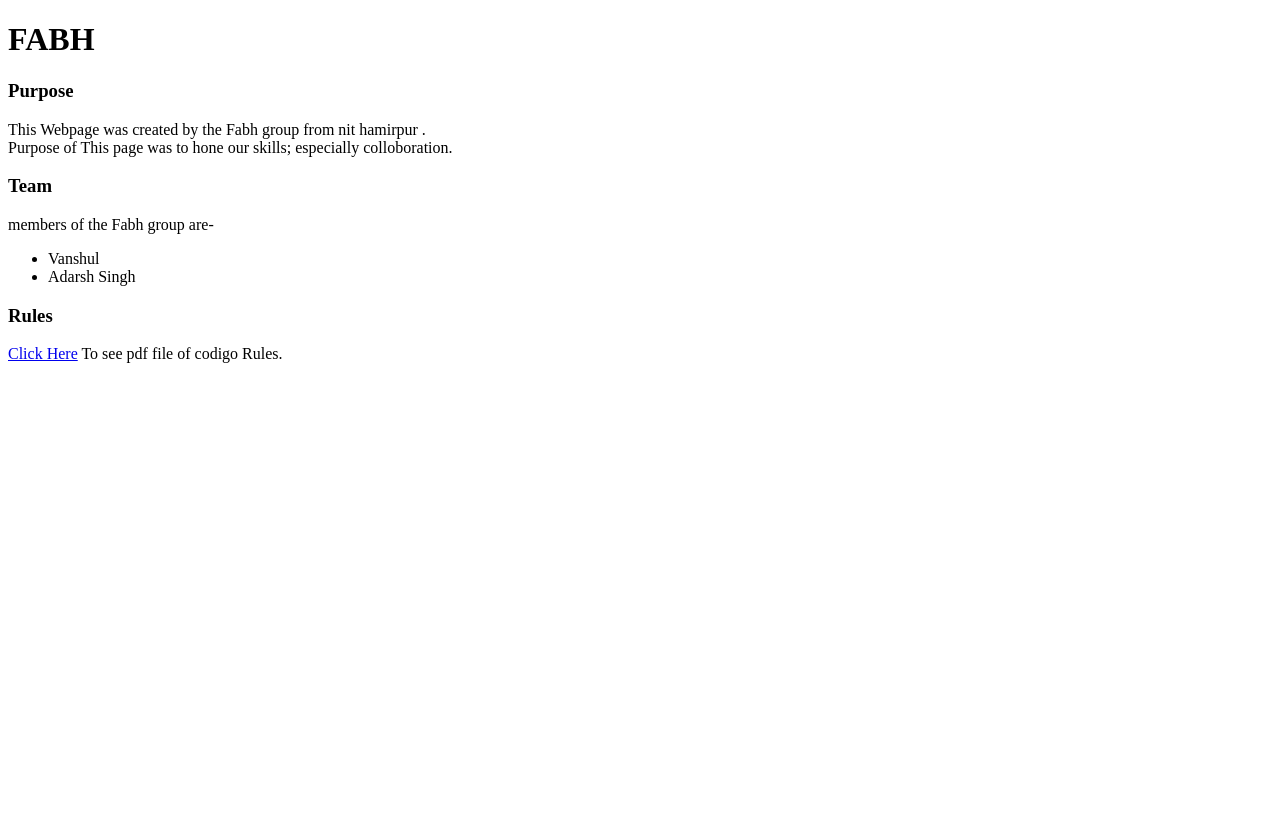
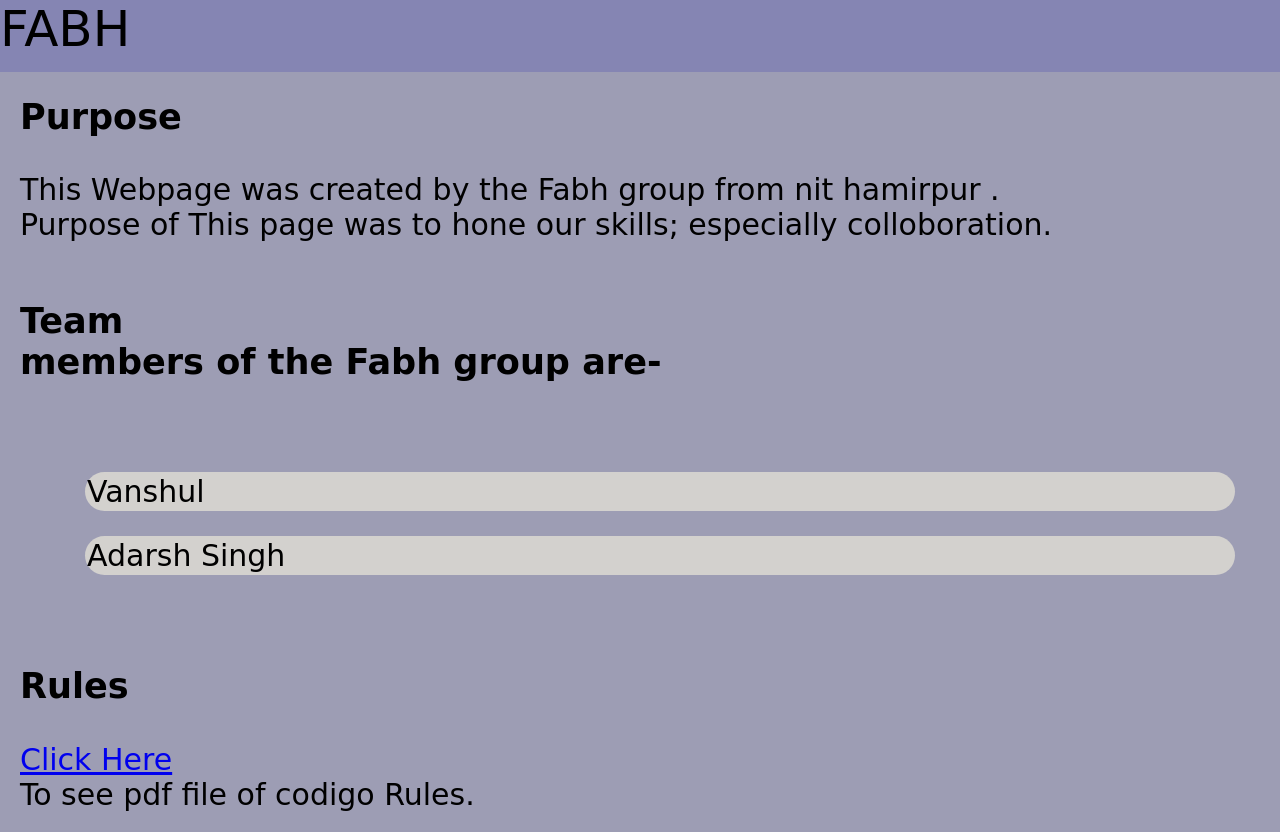
Before and after one commit to Cvanshulll/fabh, a plain HTML site: page index.html in a window 1280 px wide. Before the commit the page ends 800 px from the top, so only its background shows below. Drawn offline with Linux system fonts and the light colour scheme; a web font is replaced by a local one.

Commit message:
Add files via upload

```diff
--- a/index.html
+++ b/index.html
@@ -3,19 +3,35 @@
 <head>
     <meta charset="UTF-8">
     <meta name="viewport" content="width=device-width, initial-scale=1.0">
+    <link rel="preconnect" href="https://fonts.gstatic.com">
+    <link href="https://fonts.googleapis.com/css2?family=Sniglet&display=swap" rel="stylesheet">
+
+
+    <link rel="stylesheet" href="makeup.css">
     <title>Codigo Practice</title>
 </head>
 <body>
-    <h1>FABH</h1>
+    <nav id="navbar">
+    <div>FABH</div>
+
+    </nav>
     <div>
-        <h3>Purpose</h3><p>This Webpage was created by the Fabh group from nit hamirpur .<br>
-        Purpose of This page was to hone our skills; especially colloboration.</p>
-    </div>
-    <h3>Team</h3><p>members of the Fabh group are- <br>
-    <ul>
-        <li>Vanshul</li>
-        <li>Adarsh Singh</li>
-    </ul></p>
+
+        <section class="container">
+        <h3>Purpose</h3>
+        <div class="para">This Webpage was created by the Fabh group from nit hamirpur .<br>
+        Purpose of This page was to hone our skills; especially colloboration.</div>
+           </div>
+        </section>
+        <section class="cone">
+           <h3>Team<br>
+           members of the Fabh group are- </h3>
+             <ul>
+               <li class="names">Vanshul</li>
+               <li class="names">Adarsh Singh</li>
+             </ul>
+
     <h3>Rules </h3><a href="rules.pdf">Click Here</a> To see pdf file of codigo Rules.
+    </section>
 </body>
 </html>
--- /dev/null
+++ b/makeup.css
@@ -0,0 +1,67 @@
+body{
+    margin: 0;
+    padding: 0;
+    background:fixed;
+    background-color: rgb(157, 157, 180);
+    font-family: 'Sniglet', cursive;
+    font-size: 30px;
+
+
+}
+
+#navbar{
+    display: flex;
+    align-items:center ;
+}
+#navbar div{ height: 100%;
+    width: 10px;
+    font-size: 50px;
+    align-items: center;
+    justify-content: center;
+
+}
+#navbar ::before{
+    content : " ";
+    background-color: rgb(97, 97, 177);
+    position: absolute;
+    height: 9%;
+    width: 100%;
+    z-index: -1;
+    opacity: 0.4;
+}
+
+ul li:hover{
+    color: black;
+    background-color: blanchedalmond;
+}
+.container{
+    align-items: center;
+    justify-content: center;
+    padding: 3px 20px;
+}
+.cone{
+
+    display: flex;
+    flex-direction: column;
+    padding:  20px;
+}
+ .cone ul li{
+     display: block;
+     block-size: 20px 3px;
+     padding: 2px ;
+
+     background-color: rgb(211, 209, 206);
+     color: black;
+     margin: 25px;
+     border-radius: 1.3rem;
+     cursor: auto;
+
+}
+.cone ul li:hover{
+    color: black;
+    background-color: burlywood;
+
+
+.para{
+    position: absolute;
+}
```
